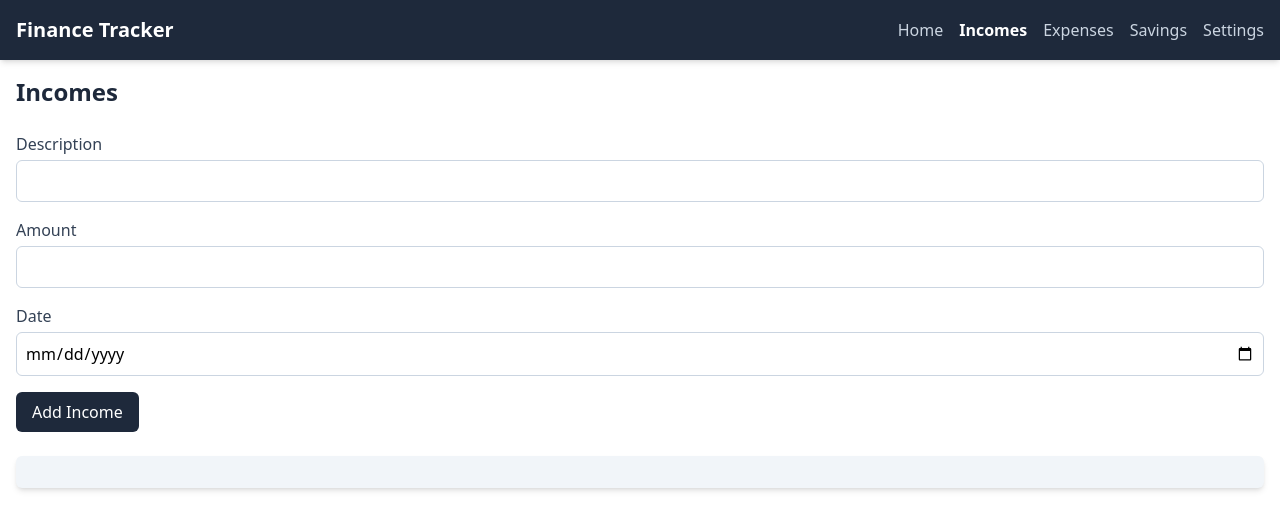
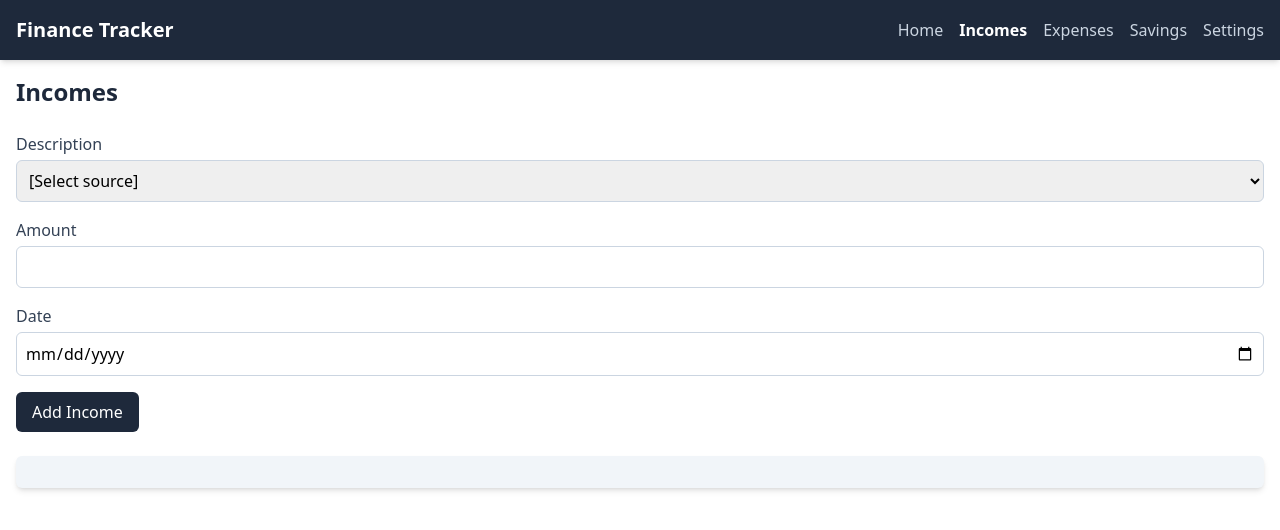
Before and after one commit to joshuascott019/jm-finance-app, a React (Vite) app: page /incomes in a window 1280 px wide. Shown: the top 530 px of the page. Built offline with nearby package versions, Linux system fonts and the light colour scheme.

Commit message:
feat: changed text desc entry for incomes to dropdown that loads from array

```diff
--- a/src/pages/Incomes.jsx
+++ b/src/pages/Incomes.jsx
@@ -4,6 +4,7 @@ import { formatCurrency } from '../components/formatCurrency';
 
 const Incomes = () => {
   const { incomes, setIncomes, currency } = useContext(CurrencyContext);
+  const incomeSources = ['Salary', 'Pay Day', 'Freelance', 'Gift', 'Donation'];
 
   const [newIncome, setNewIncome] = useState({
     description: '',
@@ -60,14 +61,30 @@ const Incomes = () => {
       <form onSubmit={handleFormSubmit} className="mb-6">
         <div className="mb-4">
           <label className="block text-slate-700">Description</label>
-          <input
+          {/* <input
             type="text"
             value={newIncome.description}
             onChange={(e) =>
               setNewIncome({ ...newIncome, description: e.target.value })
             }
             className="w-full p-2 mt-1 border border-slate-300 rounded-md"
-          />
+          /> */}
+          <select
+            value={newIncome.description}
+            onChange={(e) =>
+              setNewIncome({ ...newIncome, description: e.target.value })
+            }
+            className="w-full p-2 mt-1 border border-slate-300 rounded-md"
+          >
+            <option value="" disabled>
+              [Select source]
+            </option>
+            {incomeSources.map((source) => (
+              <option key={source} value={source}>
+                {source}
+              </option>
+            ))}
+          </select>
         </div>
         <div className="mb-4">
           <label className="block text-slate-700">Amount</label>
```
